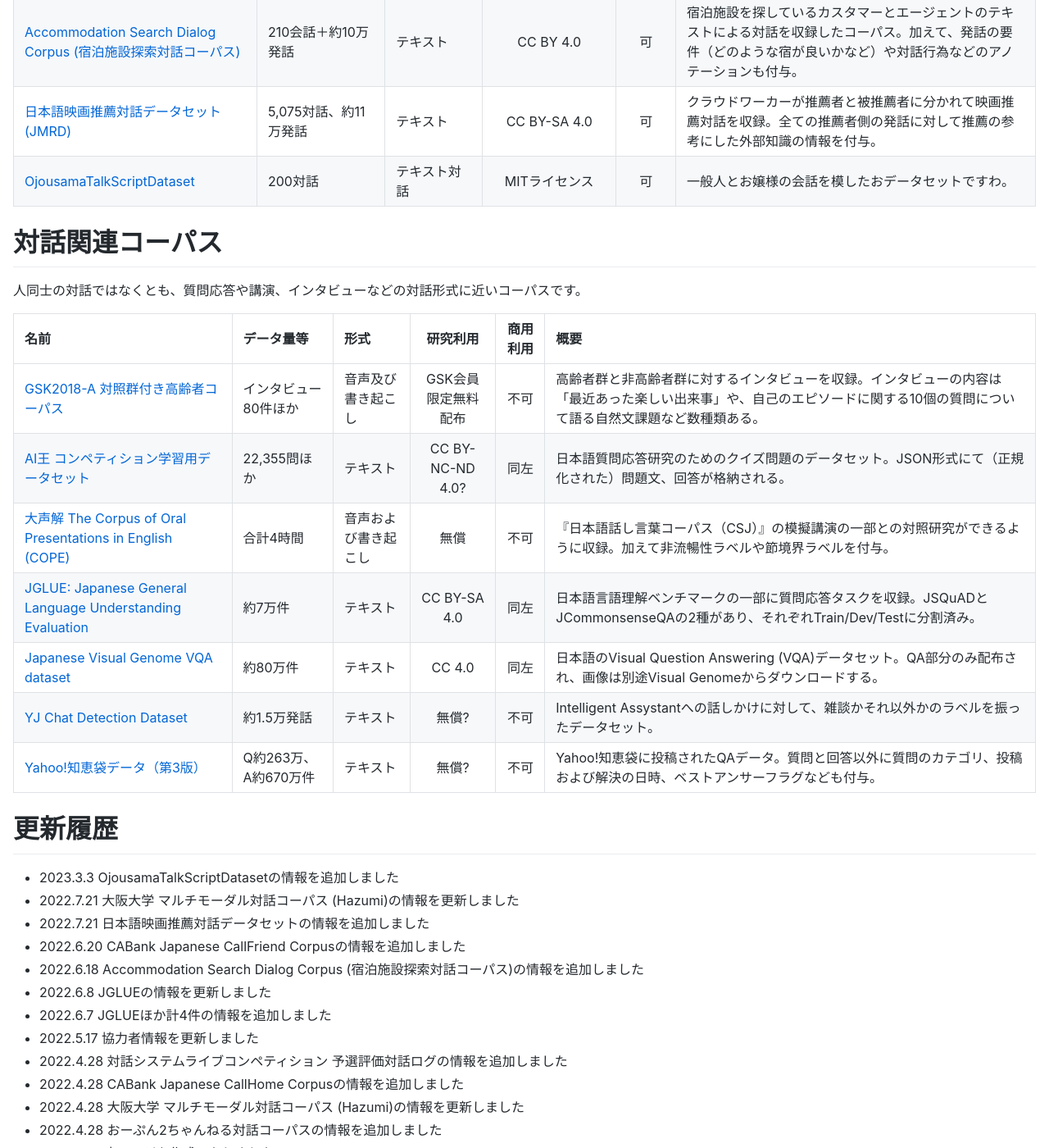
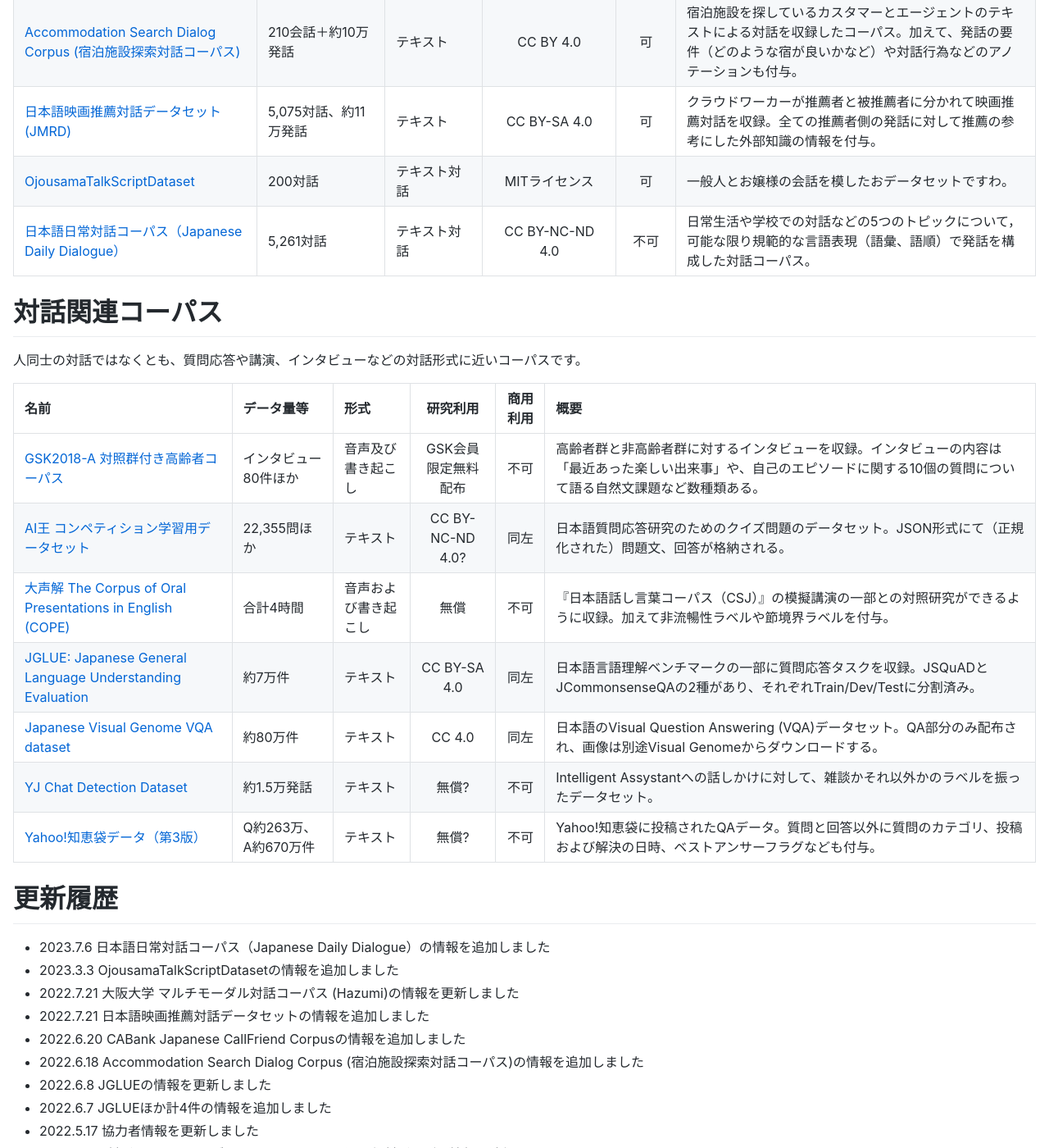
Before and after one commit to masahiro-mi/masahiro-mi.github.io, a Jekyll site: the page built from dialogue_corpus.md, in a window 1280 px wide and 1400 px high, scrolled down 3494 px. Shown: the whole window at 82% size. Built offline with Jekyll 4.4.1, drawn with Linux system fonts in a browser that asks for light colours; comment, search, counter and statistics services are not loaded.

Commit message:
add 日本語日常対話コーパス（Japanese Daily Dialogue）

```diff
--- a/dialogue_corpus.md
+++ b/dialogue_corpus.md
@@ -26,7 +26,7 @@
 | [大音泉 The Corpus of Dialogue Speech in Japanese (CDSJ)](https://www.timehill.net/asr-mt.html)  | 500対話以上、1対話15~30分 | 音声および書き起こし | 音声のみ1対話5000円、書き起こしあり1対話20000円 | 同左 | 私的又は公的ないくつかの場面を自然に再現した二者間自由発話対話音声データ。 |
 | [Capex雑談対話コーパス](https://prtimes.jp/main/html/rd/p/000000010.000070295.html)  | 約15,000対話 | テキストのみ | 無償 | 不可 | 雑談対話アプリの対話ログからシステムとユーザの対話（5ターン）を収集。システムの最終発話には対話破綻ラベルが付与されている。 |
 | [日本語日常会話コーパス Corpus of Everyday Japanese Conversation (CEJC)](https://www2.ninjal.ac.jp/conversation/cejc/design.html)  | 461対話、合計200時間 | 動画及び書き起こし | 無償・要申請または有償・要契約 | 可 | 各年代の男女、各4名による日常生活の対話を収録。一部に談話行為、韻律、話者のメタ情報などが付与されている。 |
-| [高齢者情報案内・傾聴対話コーパス](http://pomdp.net/elder-listen/) | 60対話、合計20時間 | 音声及び書き起こし | CC BY-NC-ND 4.0 | 記載なし | 国家資格を持った臨床心理士・介護士、学生（比較用）と高齢者との情報案内・傾聴対話を収録。対話内容はポジティブ・ネガティブなニュースの話題で構成される。 |
+| [高齢者情報案内・傾聴対話コーパス](http://pomdp.net/elder-listen/) | 60対話、合計20時間 | 音声及び書き起こし | CC BY-NC-ND 4.0 | 不可 | 国家資格を持った臨床心理士・介護士、学生（比較用）と高齢者との情報案内・傾聴対話を収録。対話内容はポジティブ・ネガティブなニュースの話題で構成される。 |
 | [大阪大学 マルチモーダル対話コーパス (Hazumi)](https://www.nii.ac.jp/dsc/idr/rdata/Hazumi/) | 214対話、約54時間 | 音声・動画・Kinect情報・書き起こしほか | 無償・要申請 | 不可 | 対話エージェント（別室にて人が操作するWoZ形式）と人との対話の様子を収録。一部に姿勢や生体信号、対話行為のデータも収録。 |
 | [京都観光案内対話データベース](https://alaginrc.nict.go.jp/slc-outline.html#2)  | 100会話， 合計50時間 | 音声及び書き起こし | ALAGIN会員のみ| 同左？ | プロの観光ガイド（3名）と、旅行者を模した被験者（100名）による2話者の対面対話を収録。1対話およそ30分程度。 |
 | [NICT声優対話コーパス](https://alaginrc.nict.go.jp/slc-outline.html#5)  | 21会話， 合計7.5時間 | 音声及び書き起こし | ALAGIN会員のみ | 同左？ | 声優2名による掛け合いを収録。ただしデータは1名分のみ配布。対話内容は京都観光案内対話データベースから抽出。 |
@@ -52,6 +52,7 @@
 | [Accommodation Search Dialog Corpus (宿泊施設探索対話コーパス)](https://github.com/megagonlabs/asdc)  | 210会話＋約10万発話  | テキスト | CC BY 4.0 | 可 | 宿泊施設を探しているカスタマーとエージェントのテキストによる対話を収録したコーパス。加えて、発話の要件（どのような宿が良いかなど）や対話行為などのアノテーションも付与。|
 | [日本語映画推薦対話データセット (JMRD)](https://github.com/ku-nlp/JMRD)  | 5,075対話、約11万発話  | テキスト | CC BY-SA 4.0 | 可 | クラウドワーカーが推薦者と被推薦者に分かれて映画推薦対話を収録。全ての推薦者側の発話に対して推薦の参考にした外部知識の情報を付与。|
 | [OjousamaTalkScriptDataset](https://github.com/matsuvr/OjousamaTalkScriptDataset)  | 200対話  | テキスト対話 | MITライセンス | 可 | 一般人とお嬢様の会話を模したおデータセットですわ。|
+| [日本語日常対話コーパス（Japanese Daily Dialogue）](https://github.com/jqk09a/japanese-daily-dialogue)  | 5,261対話  | テキスト対話 | CC BY-NC-ND 4.0 | 不可 | 日常生活や学校での対話などの5つのトピックについて，可能な限り規範的な言語表現（語彙、語順）で発話を構成した対話コーパス。|
 
 
 
@@ -71,6 +72,7 @@
 
 
 # 更新履歴
+- 2023.7.6 日本語日常対話コーパス（Japanese Daily Dialogue）の情報を追加しました
 - 2023.3.3 OjousamaTalkScriptDatasetの情報を追加しました
 - 2022.7.21 大阪大学 マルチモーダル対話コーパス (Hazumi)の情報を更新しました
 - 2022.7.21 日本語映画推薦対話データセットの情報を追加しました
```
Also changed, not shown: dialogue_gathering.md (added, +14 -0 lines), sigdial_resources.md (deleted, +0 -16 lines).
